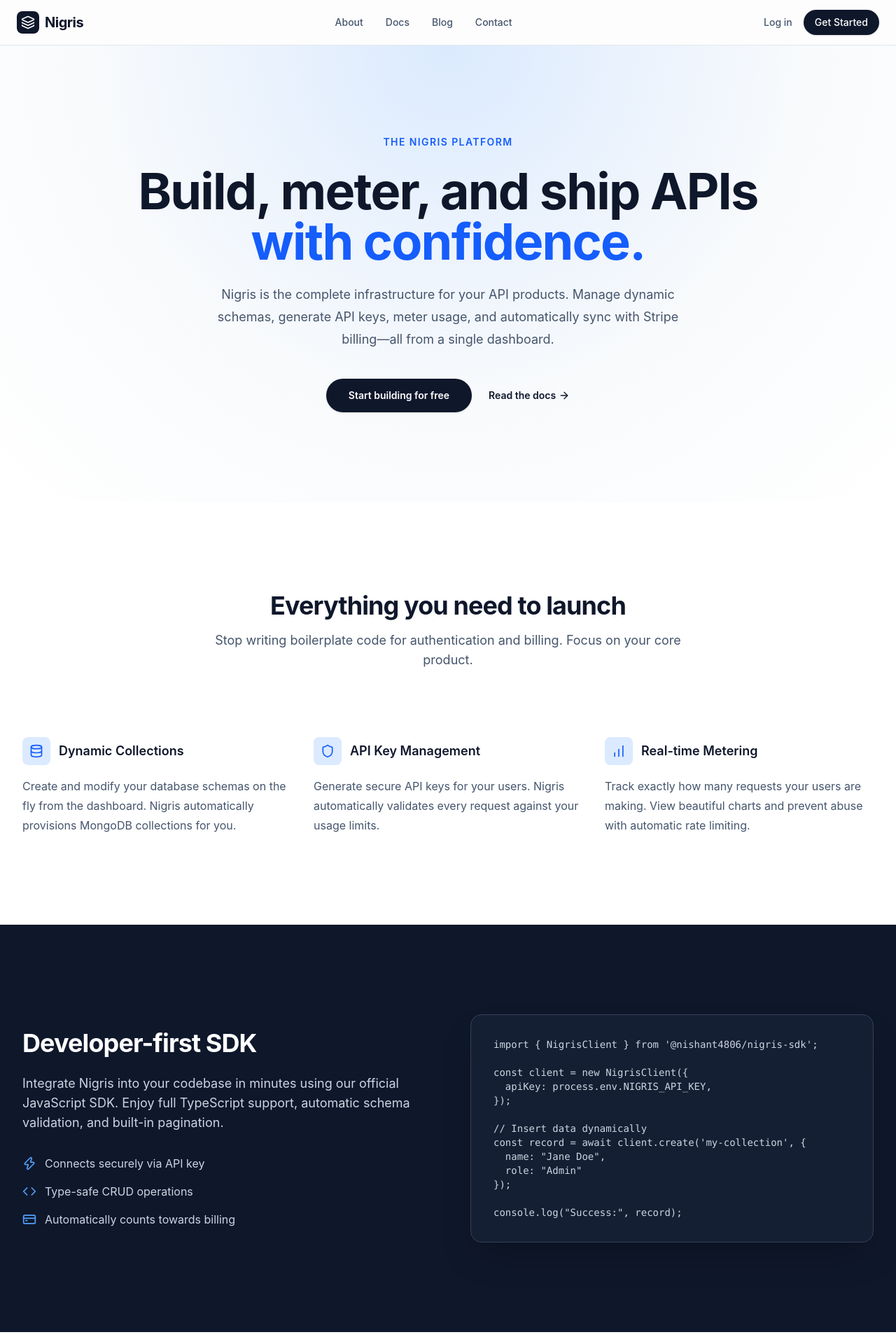
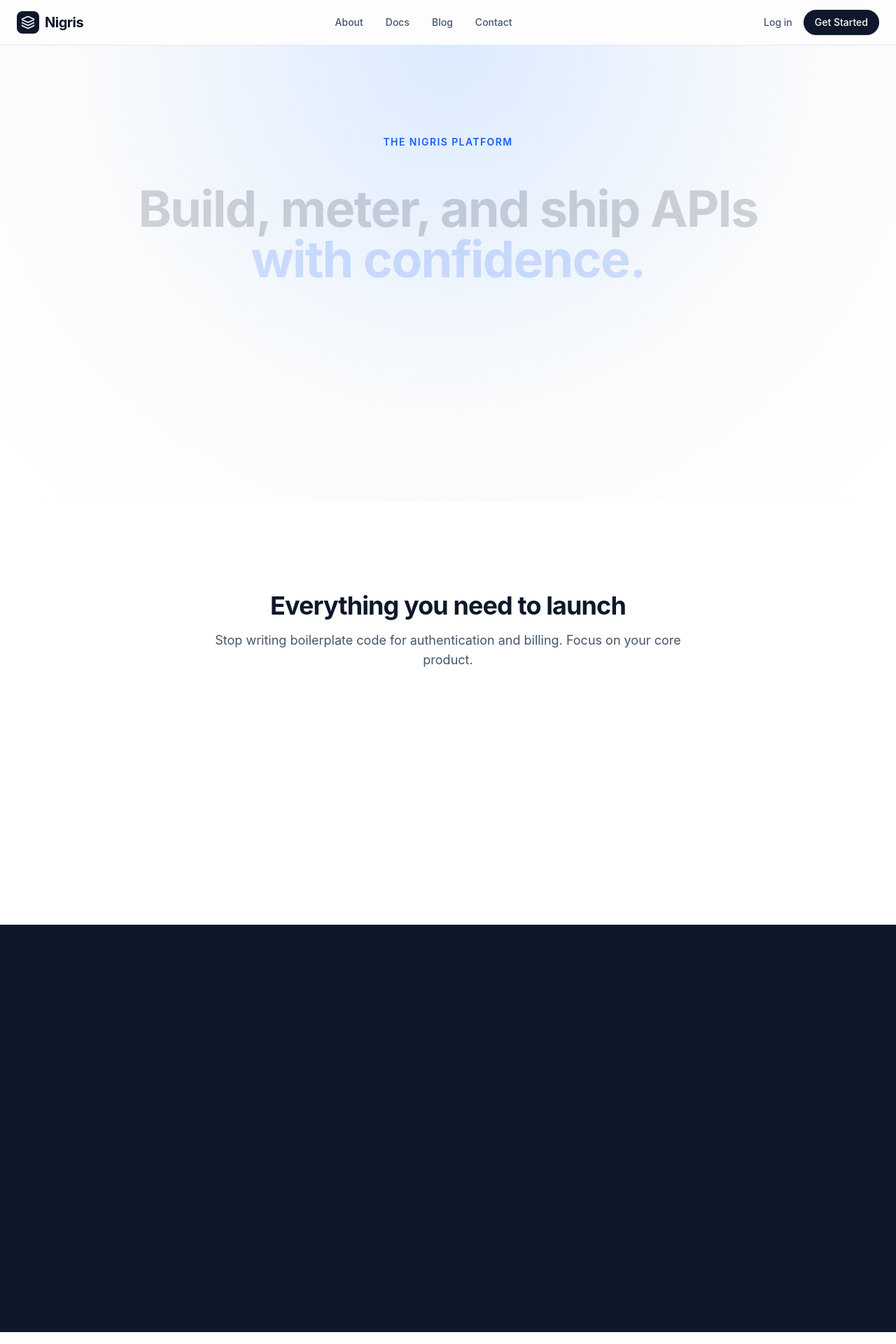
Before and after one commit to nishant4086/Nigris, a Next.js app in the folder client/: page / in a window 1280 px wide. Shown: the top 1920 px of the page at 70% size. Built offline with nearby package versions, Linux system fonts and the light colour scheme.

Commit message:
feat: add GSAP scroll animations to landing page

```diff
--- a/client/app/(public)/page.tsx
+++ b/client/app/(public)/page.tsx
@@ -1,26 +1,98 @@
+"use client";
+
 import Link from "next/link";
+import { useRef } from "react";
 import { ArrowRight, Database, Shield, Zap, Code, CreditCard, BarChart } from "lucide-react";
+import gsap from "gsap";
+import { useGSAP } from "@gsap/react";
+import { ScrollTrigger } from "gsap/ScrollTrigger";
+
+// Register ScrollTrigger plugin
+if (typeof window !== "undefined") {
+  gsap.registerPlugin(ScrollTrigger, useGSAP);
+}
 
 export default function Home() {
+  const container = useRef<HTMLDivElement>(null);
+
+  useGSAP(() => {
+    // 1. Hero Section Initial Load Animation
+    const heroTl = gsap.timeline();
+    heroTl
+      .from(".hero-badge", { y: -20, opacity: 0, duration: 0.6, ease: "power3.out" })
+      .from(".hero-title", { y: 30, opacity: 0, duration: 0.8, ease: "power3.out" }, "-=0.4")
+      .from(".hero-desc", { y: 30, opacity: 0, duration: 0.8, ease: "power3.out" }, "-=0.6")
+      .from(".hero-buttons", { y: 20, opacity: 0, duration: 0.6, ease: "power3.out" }, "-=0.4");
+
+    // 2. Features Grid Scroll Animation
+    gsap.from(".feature-header", {
+      scrollTrigger: {
+        trigger: ".features-section",
+        start: "top 80%",
+      },
+      y: 40,
+      opacity: 0,
+      duration: 0.8,
+      ease: "power3.out",
+    });
+
+    gsap.from(".feature-card", {
+      scrollTrigger: {
+        trigger: ".features-section",
+        start: "top 70%",
+      },
+      y: 50,
+      opacity: 0,
+      duration: 0.8,
+      stagger: 0.2, // This creates the staggered timeline effect
+      ease: "back.out(1.7)",
+    });
+
+    // 3. SDK Section Scroll Animation
+    const sdkTl = gsap.timeline({
+      scrollTrigger: {
+        trigger: ".sdk-section",
+        start: "top 75%",
+      },
+    });
+
+    sdkTl
+      .from(".sdk-text", { x: -50, opacity: 0, duration: 0.8, ease: "power3.out" })
+      .from(".sdk-code", { x: 50, opacity: 0, duration: 0.8, ease: "power3.out" }, "-=0.6");
+
+    // 4. Final CTA Scroll Animation
+    gsap.from(".cta-box", {
+      scrollTrigger: {
+        trigger: ".cta-section",
+        start: "top 85%",
+      },
+      scale: 0.9,
+      y: 30,
+      opacity: 0,
+      duration: 0.8,
+      ease: "power3.out",
+    });
+  }, { scope: container });
+
   return (
-    <div className="flex flex-col min-h-screen">
+    <div ref={container} className="flex flex-col min-h-screen overflow-hidden">
       {/* Hero Section */}
       <section className="bg-[radial-gradient(circle_at_top,_#dbeafe,_#f8fafc_55%,_#ffffff)] py-20 lg:py-32">
         <div className="mx-auto max-w-7xl px-6 lg:px-8 text-center">
-          <p className="text-sm font-semibold uppercase tracking-widest text-blue-600 mb-6">
+          <p className="hero-badge text-sm font-semibold uppercase tracking-widest text-blue-600 mb-6">
             The Nigris Platform
           </p>
-          <h1 className="mx-auto max-w-4xl text-5xl font-bold tracking-tight text-slate-900 sm:text-7xl">
+          <h1 className="hero-title mx-auto max-w-4xl text-5xl font-bold tracking-tight text-slate-900 sm:text-7xl">
             Build, meter, and ship APIs <span className="text-blue-600">with confidence.</span>
           </h1>
-          <p className="mx-auto mt-6 max-w-2xl text-lg leading-8 text-slate-600">
+          <p className="hero-desc mx-auto mt-6 max-w-2xl text-lg leading-8 text-slate-600">
             Nigris is the complete infrastructure for your API products. Manage dynamic schemas,
             generate API keys, meter usage, and automatically sync with Stripe billing—all from a single dashboard.
           </p>
-          <div className="mt-10 flex items-center justify-center gap-x-6">
+          <div className="hero-buttons mt-10 flex items-center justify-center gap-x-6">
             <Link
               href="/register"
-              className="rounded-full bg-slate-900 px-8 py-3.5 text-sm font-semibold text-white shadow-sm hover:bg-slate-800 focus-visible:outline focus-visible:outline-2 focus-visible:outline-offset-2 focus-visible:outline-slate-900 transition-all"
+              className="rounded-full bg-slate-900 px-8 py-3.5 text-sm font-semibold text-white shadow-sm hover:bg-slate-800 focus-visible:outline focus-visible:outline-2 focus-visible:outline-offset-2 focus-visible:outline-slate-900 transition-all hover:scale-105"
             >
               Start building for free
             </Link>
@@ -32,9 +104,9 @@
       </section>
 
       {/* Features Grid */}
-      <section className="py-24 sm:py-32 bg-white">
+      <section className="features-section py-24 sm:py-32 bg-white">
         <div className="mx-auto max-w-7xl px-6 lg:px-8">
-          <div className="mx-auto max-w-2xl text-center">
+          <div className="feature-header mx-auto max-w-2xl text-center">
             <h2 className="text-3xl font-bold tracking-tight text-slate-900 sm:text-4xl">Everything you need to launch</h2>
             <p className="mt-4 text-lg text-slate-600">
               Stop writing boilerplate code for authentication and billing. Focus on your core product.
@@ -42,7 +114,7 @@
           </div>
           <div className="mx-auto mt-16 max-w-2xl sm:mt-20 lg:mt-24 lg:max-w-none">
             <dl className="grid max-w-xl grid-cols-1 gap-x-8 gap-y-16 lg:max-w-none lg:grid-cols-3">
-              <div className="flex flex-col">
+              <div className="feature-card flex flex-col">
                 <dt className="flex items-center gap-x-3 text-lg font-semibold leading-7 text-slate-900">
                   <div className="flex h-10 w-10 items-center justify-center rounded-lg bg-blue-100">
                     <Database className="h-5 w-5 text-blue-600" />
@@ -53,7 +125,7 @@
                   <p className="flex-auto">Create and modify your database schemas on the fly from the dashboard. Nigris automatically provisions MongoDB collections for you.</p>
                 </dd>
               </div>
-              <div className="flex flex-col">
+              <div className="feature-card flex flex-col">
                 <dt className="flex items-center gap-x-3 text-lg font-semibold leading-7 text-slate-900">
                   <div className="flex h-10 w-10 items-center justify-center rounded-lg bg-blue-100">
                     <Shield className="h-5 w-5 text-blue-600" />
@@ -64,7 +136,7 @@
                   <p className="flex-auto">Generate secure API keys for your users. Nigris automatically validates every request against your usage limits.</p>
                 </dd>
               </div>
-              <div className="flex flex-col">
+              <div className="feature-card flex flex-col">
                 <dt className="flex items-center gap-x-3 text-lg font-semibold leading-7 text-slate-900">
                   <div className="flex h-10 w-10 items-center justify-center rounded-lg bg-blue-100">
                     <BarChart className="h-5 w-5 text-blue-600" />
@@ -81,10 +153,10 @@
       </section>
 
       {/* Code SDK Section */}
-      <section className="bg-slate-900 py-24 sm:py-32">
+      <section className="sdk-section bg-slate-900 py-24 sm:py-32 overflow-hidden">
         <div className="mx-auto max-w-7xl px-6 lg:px-8">
           <div className="grid grid-cols-1 lg:grid-cols-2 gap-16 items-center">
-            <div>
+            <div className="sdk-text">
               <h2 className="text-3xl font-bold tracking-tight text-white sm:text-4xl">Developer-first SDK</h2>
               <p className="mt-6 text-lg text-slate-300">
                 Integrate Nigris into your codebase in minutes using our official JavaScript SDK.
@@ -96,8 +168,9 @@
                 <li className="flex items-center gap-3"><CreditCard className="h-5 w-5 text-blue-400" /> Automatically counts towards billing</li>
               </ul>
             </div>
-            <div className="rounded-2xl bg-slate-800/50 p-8 border border-slate-700 shadow-2xl">
-              <pre className="text-sm text-slate-300 overflow-x-auto">
+            <div className="sdk-code rounded-2xl bg-slate-800/50 p-8 border border-slate-700 shadow-2xl relative">
+              <div className="absolute -inset-1 rounded-2xl bg-gradient-to-r from-blue-500 to-cyan-500 opacity-20 blur-xl"></div>
+              <pre className="relative text-sm text-slate-300 overflow-x-auto z-10">
                 <code className="language-javascript">
 {`import { NigrisClient } from '@nishant4806/nigris-sdk';
 
@@ -120,9 +193,9 @@
       </section>
 
       {/* CTA Section */}
-      <section className="bg-white py-24 sm:py-32">
+      <section className="cta-section bg-white py-24 sm:py-32">
         <div className="mx-auto max-w-7xl px-6 lg:px-8">
-          <div className="mx-auto max-w-2xl text-center rounded-3xl bg-blue-50 px-6 py-16 sm:p-20 border border-blue-100">
+          <div className="cta-box mx-auto max-w-2xl text-center rounded-3xl bg-gradient-to-br from-blue-50 to-indigo-50 px-6 py-16 sm:p-20 border border-blue-100 shadow-xl shadow-blue-900/5">
             <h2 className="text-3xl font-bold tracking-tight text-slate-900 sm:text-4xl">
               Ready to launch your API?
             </h2>
@@ -132,7 +205,7 @@
             <div className="mt-10 flex items-center justify-center gap-x-6">
               <Link
                 href="/register"
-                className="rounded-full bg-blue-600 px-8 py-3.5 text-sm font-semibold text-white shadow-sm hover:bg-blue-500 transition-colors"
+                className="rounded-full bg-blue-600 px-8 py-3.5 text-sm font-semibold text-white shadow-md shadow-blue-600/20 hover:bg-blue-500 transition-all hover:scale-105"
               >
                 Create your workspace
               </Link>
--- a/client/package.json
+++ b/client/package.json
@@ -14,12 +14,14 @@
     "@dnd-kit/utilities": "^3.2.2",
     "@emotion/react": "^11.14.0",
     "@emotion/styled": "^11.14.1",
+    "@gsap/react": "^2.1.2",
     "@mui/material": "^9.0.0",
     "@nishant4806/nigris-sdk": "^1.0.1",
     "@simplewebauthn/browser": "^13.3.0",
     "@simplewebauthn/server": "^13.3.0",
     "axios": "^1.15.2",
     "framer-motion": "^12.38.0",
+    "gsap": "^3.15.0",
     "lucide-react": "^1.14.0",
     "next": "^16.2.4",
     "next-themes": "^0.4.6",
```
Also changed, not shown: 1 other file (tests, documents, lock files or other folders).
